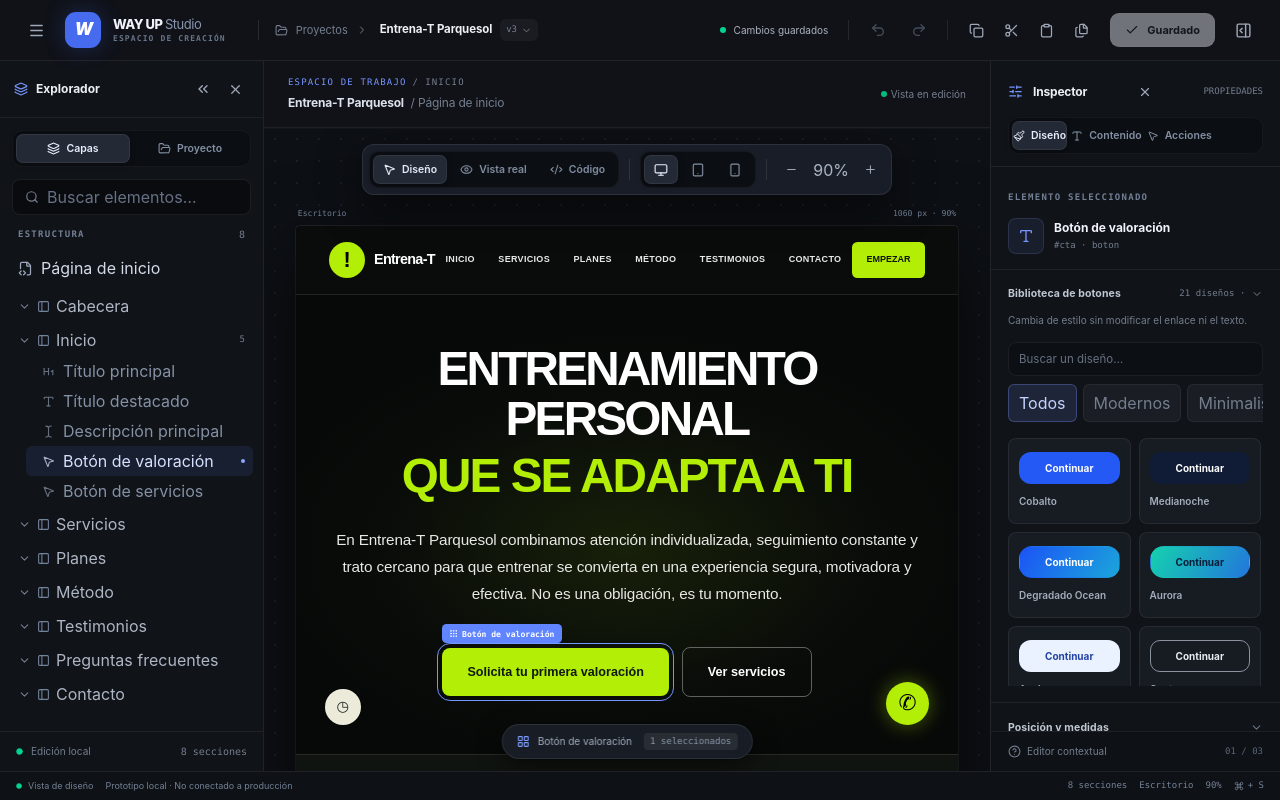
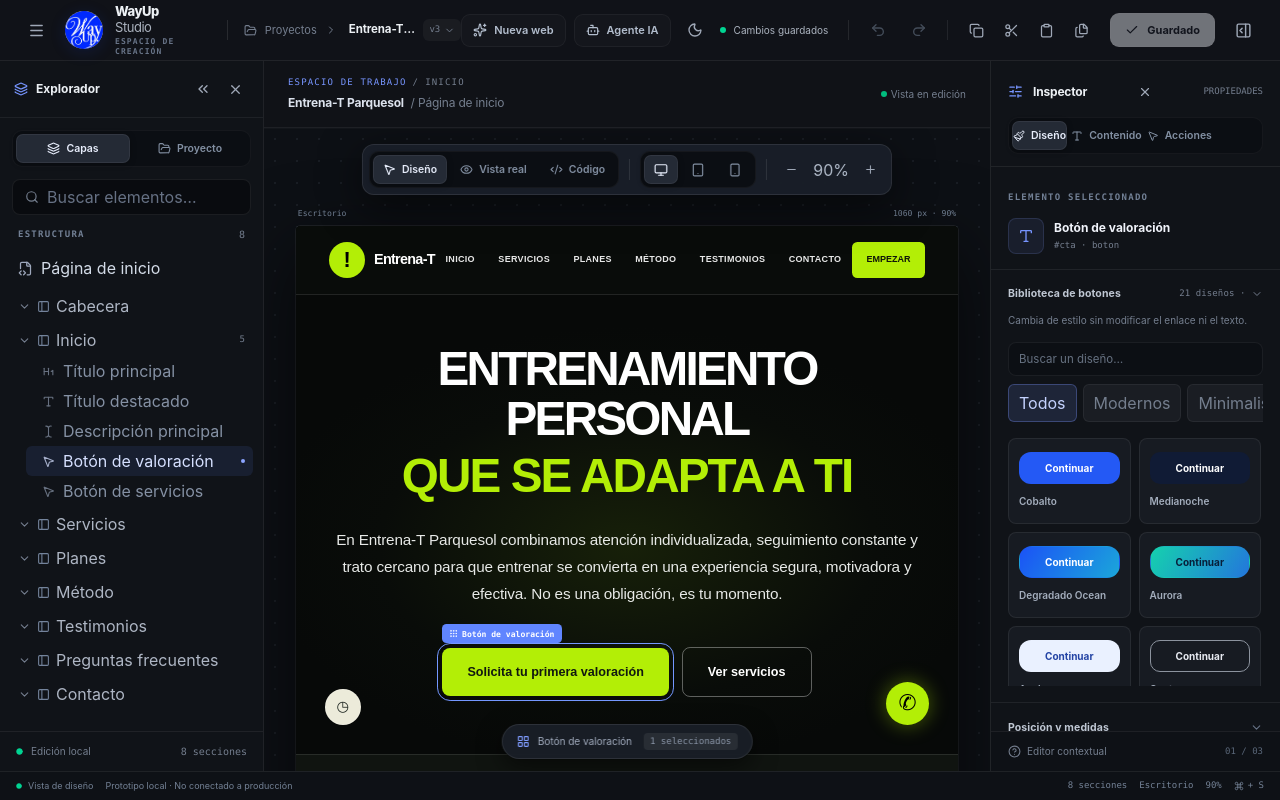
Before and after one commit to francopdimauro-cyber/CHATGPTWAYUP, a Next.js app in the folder studio-next/: page / in a window 1280 px wide. Built offline with nearby package versions, Linux system fonts and the light colour scheme.

Commit message:
brand: logo WayUp y controles claros/oscuro y creadores en cabecera

```diff
--- a/studio-next/components/studio/top-bar.tsx
+++ b/studio-next/components/studio/top-bar.tsx
@@ -1,6 +1,6 @@
 'use client';
 
-import { Check, ChevronDown, ChevronRight, Cloud, FolderOpen, Menu, PanelRightOpen, Redo2, Save, Undo2, Copy, Scissors, Clipboard, Files } from 'lucide-react';
+import { Check, ChevronDown, ChevronRight, Cloud, FolderOpen, Menu, PanelRightOpen, Redo2, Save, Undo2, Copy, Scissors, Clipboard, Files, Moon, Sun, Sparkles, Bot } from 'lucide-react';
 import type { ProjectDoc } from '@/lib/studio-types';
 
 interface TopBarProps {
@@ -10,6 +10,10 @@ interface TopBarProps {
   canUndo: boolean;
   canRedo: boolean;
   canCopy: boolean;
+  theme: 'light' | 'dark';
+  onTheme(): void;
+  onCreateWeb(): void;
+  onCreateAgent(): void;
   onUndo(): void;
   onRedo(): void;
   onCopy(): void;
@@ -21,14 +25,14 @@ interface TopBarProps {
   onToggleInspector(): void;
 }
 
-export function TopBar({ project, dirty, saving, canUndo, canRedo, canCopy, onUndo, onRedo, onCopy, onCut, onPaste, onDuplicate, onSave, onToggleLibrary, onToggleInspector }: TopBarProps) {
+export function TopBar({ project, dirty, saving, canUndo, canRedo, canCopy, theme, onTheme, onCreateWeb, onCreateAgent, onUndo, onRedo, onCopy, onCut, onPaste, onDuplicate, onSave, onToggleLibrary, onToggleInspector }: TopBarProps) {
   return (
-    <header className="studio-header flex items-center justify-between border-b border-white/[.07] bg-[#11141a]/95 px-3 backdrop-blur-xl sm:px-5" aria-label="Barra superior de WAY UP Studio">
+    <header className="studio-header flex items-center justify-between border-b border-white/[.07] bg-[#11141a]/95 px-3 backdrop-blur-xl sm:px-5" aria-label="Barra superior de WayUp Studio">
       <div className="flex min-w-0 items-center gap-3">
         <button onClick={onToggleLibrary} className="ui-icon md:hidden" aria-label="Mostrar biblioteca"><Menu size={17} /></button>
-        <div className="flex h-9 w-9 shrink-0 items-center justify-center rounded-[11px] bg-[#466bef] text-[17px] font-black italic tracking-[-.11em] text-white shadow-[0_0_22px_#426bfb42]" aria-hidden="true">W</div>
+        <img src="/wayup-logo.png" width={38} height={38} alt="Logotipo oficial de WayUp" className="h-[38px] w-[38px] shrink-0 rounded-full object-contain shadow-[0_3px_16px_#1842d42b]"/>
         <div className="mr-4 hidden leading-tight sm:block">
-          <div className="text-[13px] font-[780] tracking-[-.035em] text-[#f0f3fa]">WAY UP <span className="font-[430] text-[#8996ae]">Studio</span></div>
+          <div className="text-[13px] font-[780] tracking-[-.035em] text-ink">WayUp <span className="font-[430] text-mist">Studio</span></div>
           <div className="mt-[2px] font-mono text-[8px] font-semibold tracking-[.14em] text-[#687488]">ESPACIO DE CREACIÓN</div>
         </div>
         <div className="mx-1 hidden h-5 w-px bg-white/10 lg:block" />
@@ -39,6 +43,11 @@ export function TopBar({ project, dirty, saving, canUndo, canRedo, canCopy, onUn
         </div>
       </div>
       <div className="flex shrink-0 items-center gap-1.5 sm:gap-2">
+        <button type="button" onClick={onCreateWeb} className="ui-ghost hidden min-[1080px]:inline-flex" title="Crear web sin salir de Studio"><Sparkles size={14}/> Nueva web</button>
+        <button type="button" onClick={onCreateAgent} className="ui-ghost hidden min-[1280px]:inline-flex" title="Crear o asociar agente IA"><Bot size={14}/> Agente IA</button>
+        <button type="button" className="ui-icon" onClick={onTheme} title={theme==='dark'?'Activar modo claro':'Activar modo oscuro'} aria-label={theme==='dark'?'Activar modo claro':'Activar modo oscuro'}>
+          {theme==='dark'?<Sun size={16}/>:<Moon size={16}/>}
+        </button>
         <div className="mr-2 hidden items-center gap-2 text-[10px] text-mist lg:flex"><span className={`h-[6px] w-[6px] rounded-full ${dirty ? 'bg-amber-400' : 'bg-emerald-400'}`} /><span>{dirty ? 'Cambios sin guardar' : 'Cambios guardados'}</span></div>
         <span className="mx-1 hidden h-5 w-px bg-white/[.09] md:block" />
         <button className="ui-icon" disabled={!canUndo} onClick={onUndo} title="Deshacer (Ctrl + Z)" aria-label="Deshacer"><Undo2 size={16}/></button>
```
